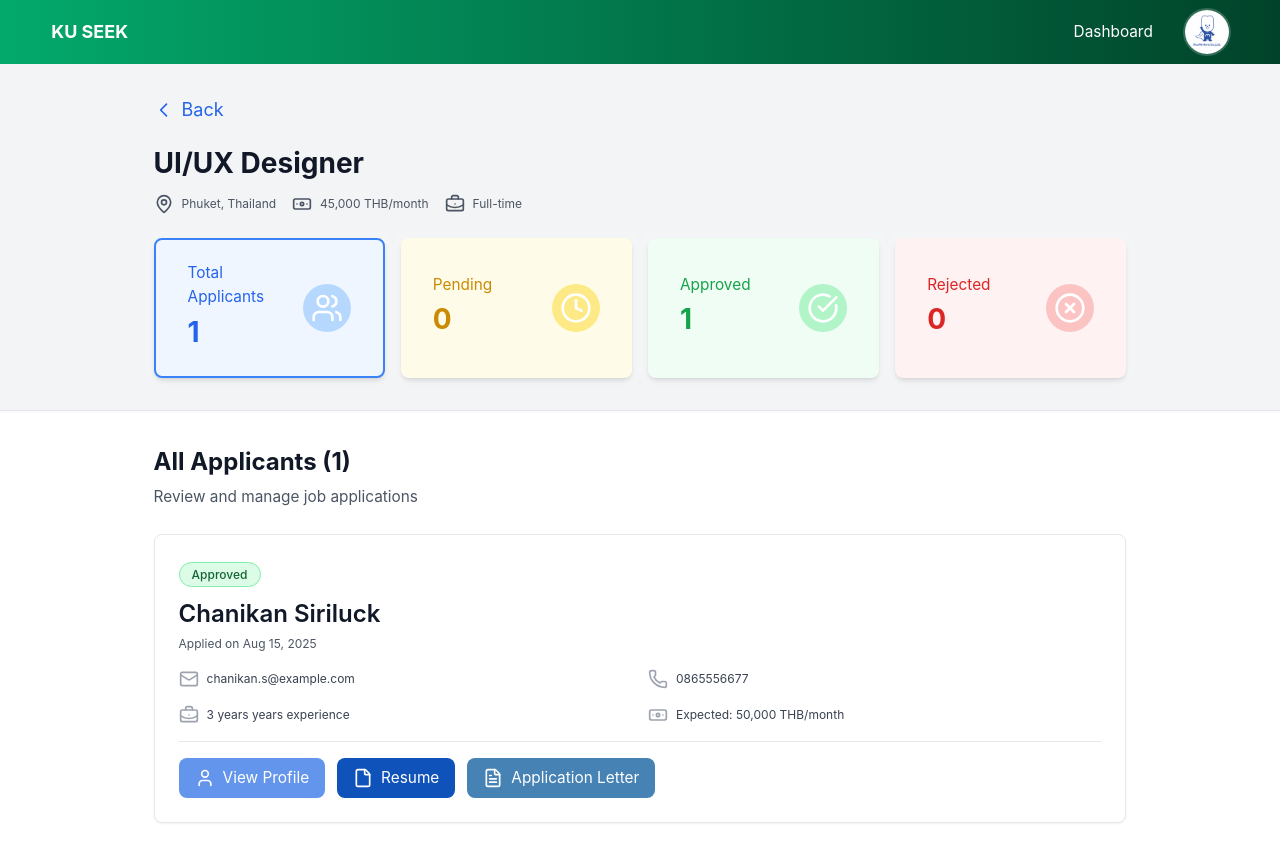
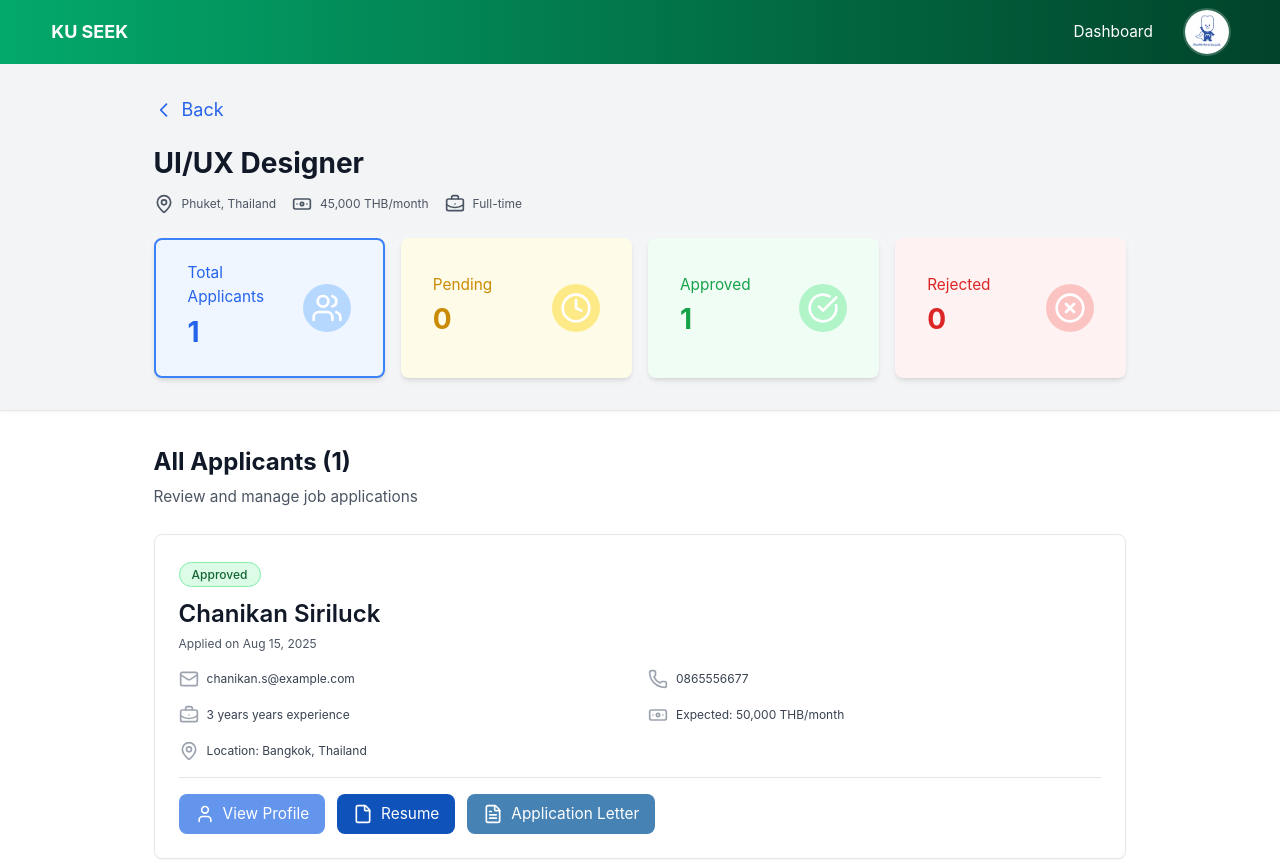
Before and after one commit to KU-jobapp-guys/KU-Seek, a Vue app in the folder frontend/: page /company/manage-job/creative-uiux-7g8h in a window 1280 px wide. Shown: the top 860 px of the page. Built offline with nearby package versions, Linux system fonts and the light colour scheme.

Commit message:
update id type to string

```diff
--- a/frontend/src/components/dashboards/ApplicantCard.vue
+++ b/frontend/src/components/dashboards/ApplicantCard.vue
@@ -9,6 +9,7 @@ import {
   File,
   FileText,
   Check,
+  MapPin,
   X,
 } from 'lucide-vue-next'
 import { ref, watch } from 'vue'
@@ -19,7 +20,7 @@ const props = defineProps<{
 }>()
 
 const emit = defineEmits<{
-  updateStatus: [id: number, status: 'pending' | 'approved' | 'rejected']
+  updateStatus: [id: string, status: 'pending' | 'approved' | 'rejected']
 }>()
 
 const localStatus = ref(props.applicant.status)
@@ -105,6 +106,11 @@ watch(
           <Banknote class="w-5 h-5 text-gray-400" />
           <span class="text-gray-700">Expected: {{ applicant.expected_salary }}</span>
         </div>
+
+        <div class="flex items-center gap-2">
+          <MapPin class="w-5 h-5 text-gray-400" />
+          <span class="text-gray-700">Location: {{ applicant.location }}</span>
+        </div>
       </div>
 
       <!-- Action Buttons -->
--- a/frontend/src/data/mockApplicants.ts
+++ b/frontend/src/data/mockApplicants.ts
@@ -2,9 +2,9 @@ import type { JobApplication } from '@/types/applicationType'
 
 export const mockJobApplications: JobApplication[] = [
   {
-    id: 1,
+    id: "1",
     job_id: 'techcorp-frontend-1a2b',
-    student_id: 1,
+    student_id: "1",
     resume: '/uploads/resumes/prima_resume.pdf',
     letter_of_application: '/uploads/letters/prima_letter.pdf',
     phone_number: '0812345678',
@@ -15,11 +15,12 @@ export const mockJobApplications: JobApplication[] = [
     contact_email: 'prima@example.com',
     years_of_experience: '1 year',
     expected_salary: '45,000 THB/month',
+    location: 'Bangkok, Thailand',
   },
   {
-    id: 2,
+    id: "2",
     job_id: 'datasolutions-analyst-3c4d',
-    student_id: 2,
+    student_id: "2",
     resume: '/uploads/resumes/mink_resume.pdf',
     letter_of_application: '/uploads/letters/mink_letter.pdf',
     phone_number: '0811112233',
@@ -30,11 +31,12 @@ export const mockJobApplications: JobApplication[] = [
     contact_email: 'natcha.m@example.com',
     years_of_experience: '6 months',
     expected_salary: '38,000 THB/month',
+    location: 'Chiang Mai, Thailand',
   },
   {
-    id: 3,
+    id: "3",
     job_id: 'fintech-backend-5e6f',
-    student_id: 3,
+    student_id: "3",
     resume: '/uploads/resumes/tan_resume.pdf',
     letter_of_application: '/uploads/letters/tan_letter.pdf',
     phone_number: '0892223344',
@@ -45,11 +47,12 @@ export const mockJobApplications: JobApplication[] = [
     contact_email: 'tanawat.p@example.com',
     years_of_experience: '2 years',
     expected_salary: '55,000 THB/month',
+    location: 'Nonthaburi, Thailand',
   },
   {
-    id: 4,
+    id: "4",
     job_id: 'creative-uiux-7g8h',
-    student_id: 1,
+    student_id: "1",
     resume: '/uploads/resumes/bella_resume.pdf',
     letter_of_application: '/uploads/letters/bella_letter.pdf',
     phone_number: '0865556677',
@@ -60,11 +63,12 @@ export const mockJobApplications: JobApplication[] = [
     contact_email: 'chanikan.s@example.com',
     years_of_experience: '3 years',
     expected_salary: '50,000 THB/month',
+    location: 'Bangkok, Thailand',
   },
   {
-    id: 5,
+    id: "5",
     job_id: 'greenenergy-devops-9i0j',
-    student_id: 1,
+    student_id: "1",
     resume: '/uploads/resumes/pong_resume.pdf',
     letter_of_application: '/uploads/letters/pong_letter.pdf',
     phone_number: '0809991122',
@@ -75,11 +79,12 @@ export const mockJobApplications: JobApplication[] = [
     contact_email: 'pongsakorn.k@example.com',
     years_of_experience: '4 years',
     expected_salary: '75,000 THB/month',
+    location: 'Rayong, Thailand',
   },
   {
-    id: 6,
+    id: "6",
     job_id: 'meditech-data-1k2l',
-    student_id: 2,
+    student_id: "2",
     resume: '/uploads/resumes/mai_resume.pdf',
     letter_of_application: '/uploads/letters/mai_letter.pdf',
     phone_number: '0827778899',
@@ -90,11 +95,12 @@ export const mockJobApplications: JobApplication[] = [
     contact_email: 'suphaporn.w@example.com',
     years_of_experience: '2 years',
     expected_salary: '60,000 THB/month',
+    location: 'Phuket, Thailand',
   },
   {
-    id: 7,
+    id: "7",
     job_id: 'logistics-qa-3m4n',
-    student_id: 3,
+    student_id: "3",
     resume: '/uploads/resumes/aof_resume.pdf',
     letter_of_application: '/uploads/letters/aof_letter.pdf',
     phone_number: '0833334455',
@@ -105,11 +111,12 @@ export const mockJobApplications: JobApplication[] = [
     contact_email: 'phonchai.r@example.com',
     years_of_experience: '1.5 years',
     expected_salary: '37,000 THB/month',
+    location: 'Chonburi, Thailand',
   },
   {
-    id: 8,
+    id: "8",
     job_id: 'techcorp-backend-2b3c',
-    student_id: 2,
+    student_id: "2",
     resume: '/uploads/resumes/nam_resume.pdf',
     letter_of_application: '/uploads/letters/nam_letter.pdf',
     phone_number: '0894445566',
@@ -120,11 +127,12 @@ export const mockJobApplications: JobApplication[] = [
     contact_email: 'namfon.t@example.com',
     years_of_experience: '2 years',
     expected_salary: '70,000 THB/month',
+    location: 'Nakhon Pathom, Thailand',
   },
   {
-    id: 9,
+    id: "9",
     job_id: 'techcorp-pm-6f7g',
-    student_id: 1,
+    student_id: "1",
     resume: '/uploads/resumes/boom_resume.pdf',
     letter_of_application: '/uploads/letters/boom_letter.pdf',
     phone_number: '0899992233',
@@ -135,11 +143,12 @@ export const mockJobApplications: JobApplication[] = [
     contact_email: 'boom.s@example.com',
     years_of_experience: '3 years',
     expected_salary: '80,000 THB/month',
+    location: 'Chiang Rai, Thailand',
   },
   {
-    id: 10,
+    id: "10",
     job_id: 'techcorp-datasci-5e6f',
-    student_id: 1,
+    student_id: "1",
     resume: '/uploads/resumes/fah_resume.pdf',
     letter_of_application: '/uploads/letters/fah_letter.pdf',
     phone_number: '0815556677',
@@ -150,5 +159,6 @@ export const mockJobApplications: JobApplication[] = [
     contact_email: 'napatsawan.s@example.com',
     years_of_experience: '2 years',
     expected_salary: '65,000 THB/month',
+    location: 'Khon Kaen, Thailand',
   },
 ]
--- a/frontend/src/types/applicationType.ts
+++ b/frontend/src/types/applicationType.ts
@@ -1,12 +1,13 @@
 export interface JobApplication {
-  id: number
+  id: string
   job_id: string
-  student_id: number
+  student_id: string
   resume: string
   letter_of_application: string
   phone_number: string
   status: 'pending' | 'approved' | 'rejected'
   applied_at: Date
+  location: string
   first_name: string
   last_name: string
   contact_email: string
--- a/frontend/src/views/JobManagement.vue
+++ b/frontend/src/views/JobManagement.vue
@@ -13,6 +13,7 @@ import {
   Clock,
   CheckCircle,
   XCircle,
+  Inbox
 } from 'lucide-vue-next'
 import DashboardStatCard from '@/components/dashboards/StatCards/StatCard.vue'
 import ApplicantCard from '@/components/dashboards/ApplicantCard.vue'
@@ -23,9 +24,8 @@ const router = useRouter()
 const jobDetail = ref<Job>()
 const applicantsList = ref<JobApplication[]>([])
 const statusFilter = ref<'all' | 'pending' | 'approved' | 'rejected'>('all')
-const pendingChanges = ref<Map<number, 'pending' | 'approved' | 'rejected'>>(new Map())
+const pendingChanges = ref<Map<string, 'pending' | 'approved' | 'rejected'>>(new Map())
 
-// Statistics computed properties
 const stats = computed(() => {
   const total = applicantsList.value.length
   const pending = applicantsList.value.filter((a) => {
@@ -76,7 +76,7 @@ async function loadApplicants(id?: string) {
   applicantsList.value = mockJobApplications.filter((a) => a.job_id === id)
 }
 
-function updateStatus(applicationId: number, newStatus: 'pending' | 'approved' | 'rejected') {
+function updateStatus(applicationId: string, newStatus: 'pending' | 'approved' | 'rejected') {
   pendingChanges.value.set(applicationId, newStatus)
 }
 
@@ -100,18 +100,6 @@ function cancelChanges() {
   pendingChanges.value.clear()
 }
 
-function viewProfile(studentId: number) {
-  router.push(`/student/profile/${studentId}`)
-}
-
-function viewLetter(applicationId: number) {
-  const application = applicantsList.value.find((a) => a.id === applicationId)
-  if (application?.letter_of_application) {
-    // You can implement a modal or navigate to a separate page
-    alert(application.letter_of_application)
-  }
-}
-
 onMounted(() => {
   const jobId = route.params.id as string
   loadJob(jobId)
@@ -122,9 +110,12 @@ onMounted(() => {
 
 <template>
   <div class="min-h-screen bg-white">
-    <!-- Job Detail Section -->
     <section v-if="jobDetail" class="bg-gray-100 shadow-sm border-b px-[8vw] md:px-[12vw]">
+
+      <!-- Job Detail Section -->
       <div class="w-full mx-auto py-8">
+
+        <!-- Job information -->
         <div>
           <button
             @click="router.back()"
@@ -159,7 +150,7 @@ onMounted(() => {
           </div>
         </div>
 
-        <!-- Statistics Cards with Click to Filter -->
+        <!-- Statistics Cards -->
         <div class="grid grid-cols-1 sm:grid-cols-2 lg:grid-cols-4 gap-4 mt-6">
           <div @click="setStatusFilter('all')" class="cursor-pointer">
             <DashboardStatCard
@@ -246,19 +237,7 @@ onMounted(() => {
         v-if="filteredApplicants.length === 0"
         class="text-center py-12 bg-white rounded-lg shadow-sm"
       >
-        <svg
-          class="w-16 h-16 mx-auto text-gray-400 mb-4"
-          fill="none"
-          stroke="currentColor"
-          viewBox="0 0 24 24"
-        >
-          <path
-            stroke-linecap="round"
-            stroke-linejoin="round"
-            stroke-width="2"
-            d="M20 13V6a2 2 0 00-2-2H6a2 2 0 00-2 2v7m16 0v5a2 2 0 01-2 2H6a2 2 0 01-2-2v-5m16 0h-2.586a1 1 0 00-.707.293l-2.414 2.414a1 1 0 01-.707.293h-3.172a1 1 0 01-.707-.293l-2.414-2.414A1 1 0 006.586 13H4"
-          />
-        </svg>
+        <Inbox class="w-12 h-12 mx-auto text-gray-400 mb-4" />
         <p class="text-gray-500 text-lg">No applicants in this category</p>
       </div>
 
@@ -270,9 +249,7 @@ onMounted(() => {
             ...applicant,
             status: pendingChanges.get(applicant.id) || applicant.status,
           }"
-          @update-status="updateStatus"
-          @view-profile="viewProfile"
-          @view-letter="viewLetter"
+          @updateStatus="updateStatus"
         />
       </div>
     </section>
```
